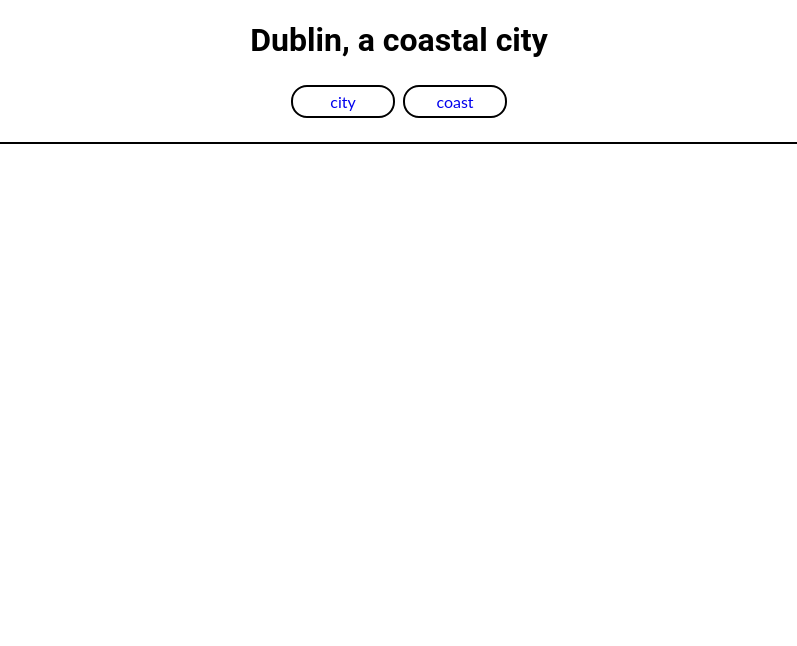
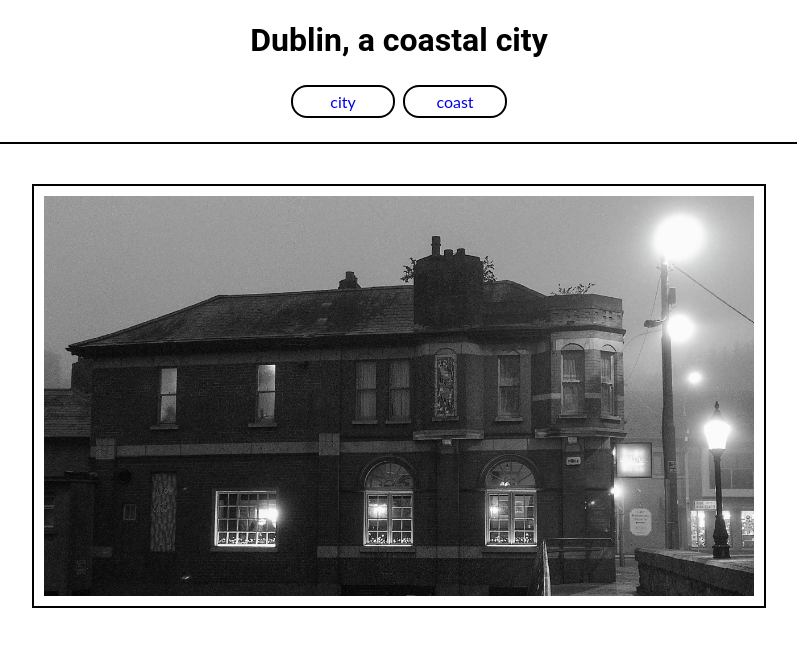
Before and after one commit to sergpapa/dublin-photos, a plain HTML site: page index.html in a window 1280 px wide. Shown: the whole page, without its empty margins (241-1038 px from the left). Drawn offline with Linux system fonts and the light colour scheme.

Commit message:
feat: added images to the webpages

```diff
--- a/index.html
+++ b/index.html
@@ -19,5 +19,10 @@
         </li>
       </ul>
     </nav>
+    <section>
+        <figure>
+            <img src="assets/images/city.jpg" alt="city">
+        </figure>
+    </section>
   </body>
 </html>
```
Also changed, not shown: coast.html (+5 -0 lines), assets/images/beach.jpg (added), assets/images/city.jpg (added).
